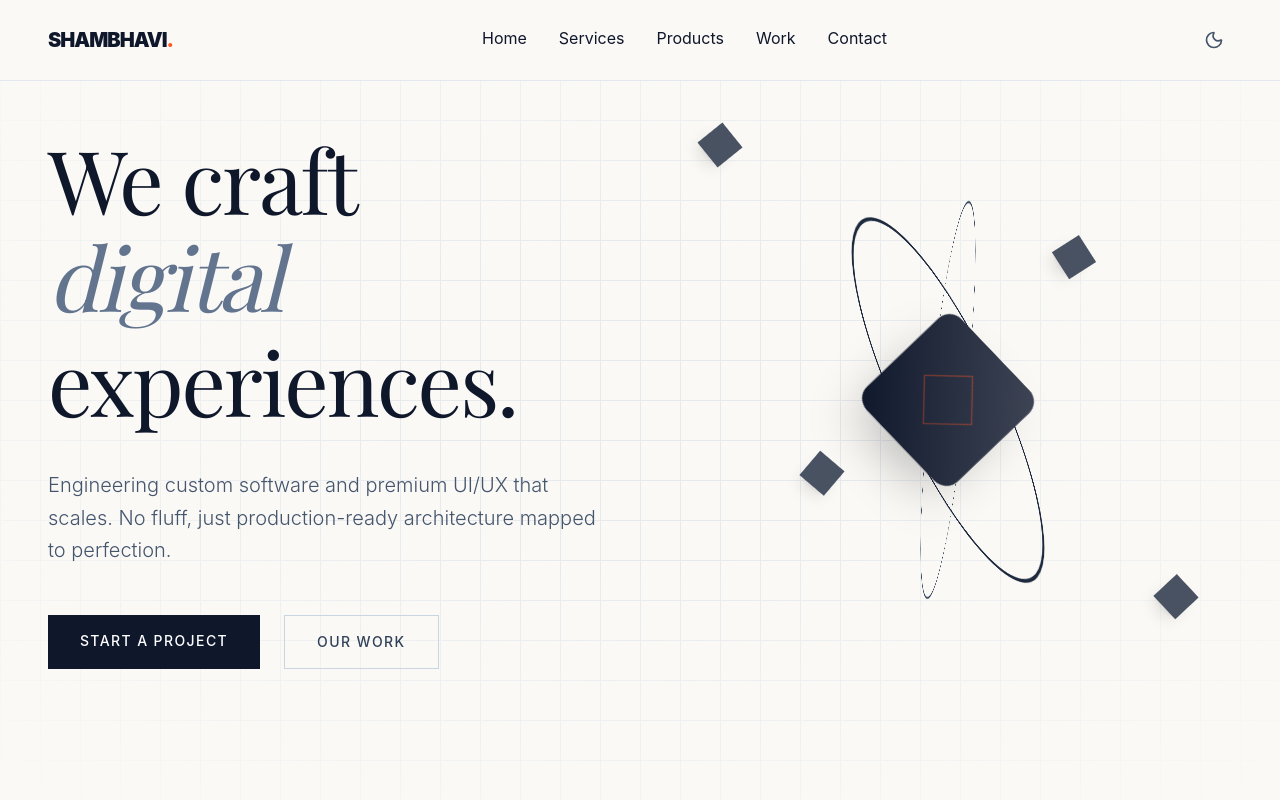
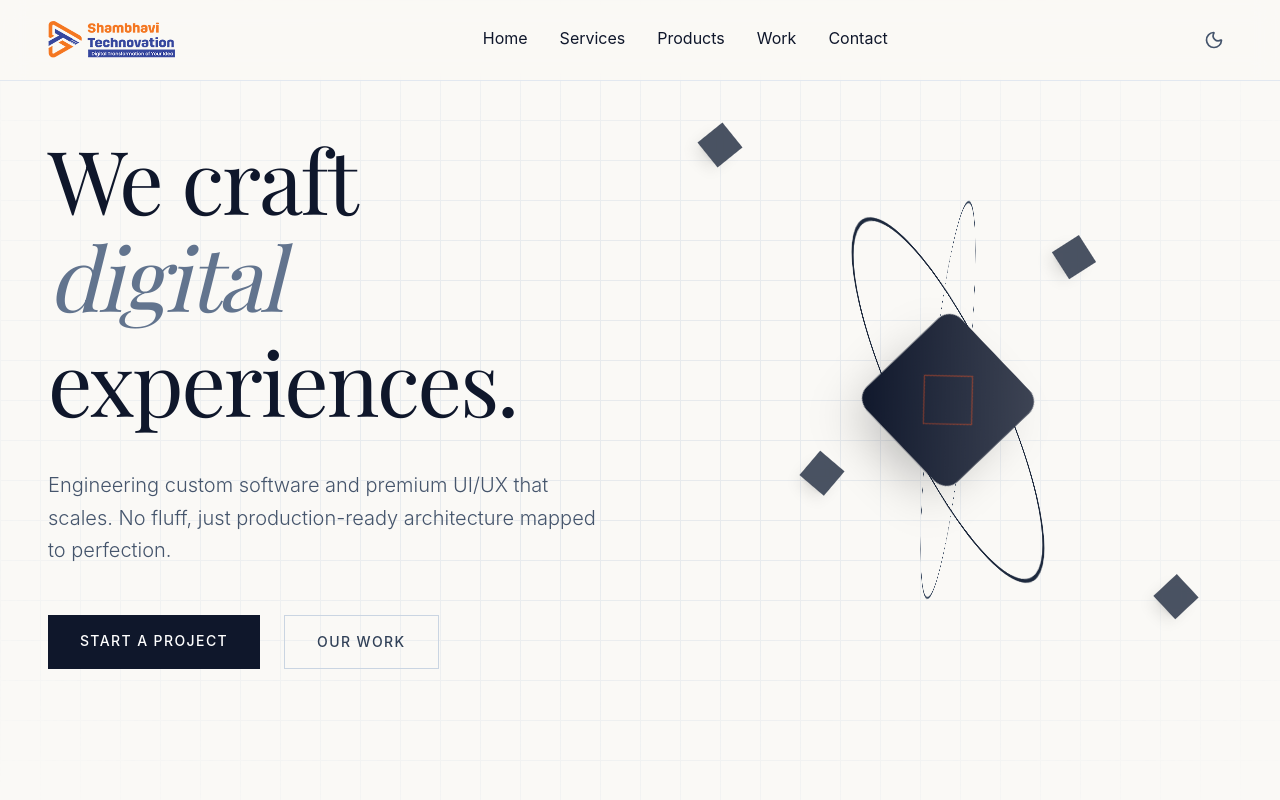
Before and after one commit to OnRockRider/shambhaviTechnovation, a React (Vite) app: page /faq in a window 1280 px wide. Shown: the top 800 px of the page. Built offline with nearby package versions, Linux system fonts and the light colour scheme; a web font is replaced by a local one.

Commit message:
logo added

```diff
--- a/src/components/Footer.jsx
+++ b/src/components/Footer.jsx
@@ -223,6 +223,7 @@
 
 // new version of footer with improved color scheme and layout
 import "../css/Footer.css";
+import logoDesign from '/images/logo-design.png';
 
 function Footer() {
   return (
@@ -231,7 +232,11 @@ function Footer() {
 
         {/* Brand Section */}
         <div className="footer-brand">
-          <h2>SHAMBHAVI</h2>
+          <img
+            src={logoDesign}
+            alt="Shambhavi Technovation"
+            className="footer-brand-logo"
+          />
           <p>
             Architecting the future of software
             development with precision and innovation.
--- a/src/components/Header.jsx
+++ b/src/components/Header.jsx
@@ -3,6 +3,7 @@ import { motion, AnimatePresence } from 'framer-motion';
 import { Menu, X } from 'lucide-react';
 import { Link } from 'react-router-dom';
 import ThemeToggle from './ThemeToggle';
+import logoDesign from '/images/logo-design.png';
 
 const Header = () => {
   const [isMenuOpen, setIsMenuOpen] = useState(false);
@@ -17,9 +18,13 @@ const Header = () => {
         <Link
           to="/"
           onClick={() => setIsMenuOpen(false)}
-          className="font-black text-xl tracking-tighter text-slate-900 dark:text-white"
+          className="inline-flex items-center shrink-0"
         >
-          SHAMBHAVI<span className="text-brandOrange">.</span>
+          <img
+            src={logoDesign}
+            alt="Shambhavi Technovation"
+            className="h-10 w-auto max-w-[180px] object-contain"
+          />
         </Link>
 
         {/* Desktop Navigation */}
--- a/src/css/Footer.css
+++ b/src/css/Footer.css
@@ -47,6 +47,15 @@
     color: white;
     font-size: 34px;
     margin-bottom: 20px;
+}
+
+.footer-brand-logo {
+    display: block;
+    width: auto;
+    height: 40px;
+    max-width: 180px;
+    margin-bottom: 20px;
+    object-fit: contain;
 }
 
 .footer-brand p {
```
Also changed, not shown: public/images/logo-design.png (added).
